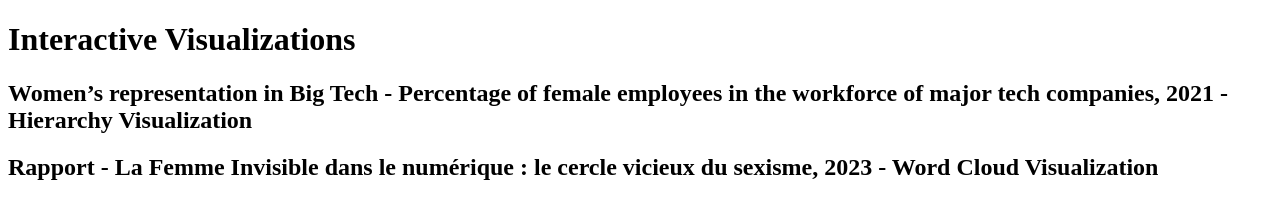
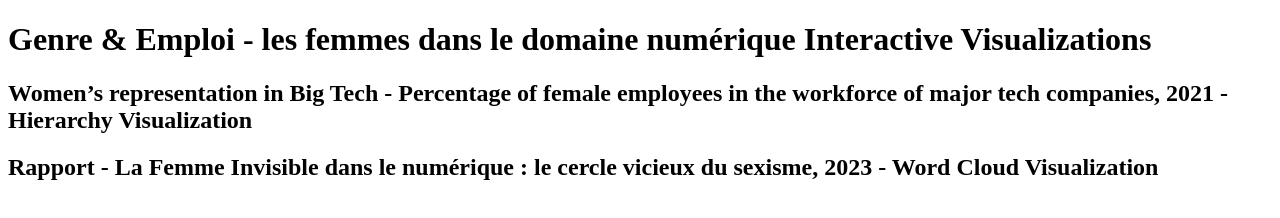
Before and after one commit to moyizh/2025visualizations, a plain HTML site: page index.html in a window 1280 px wide. Drawn offline with Linux system fonts and the light colour scheme; a script that the page names is missing.

Commit message:
Update index.html

```diff
--- a/index.html
+++ b/index.html
@@ -6,7 +6,7 @@
     <title> Genre & Emploi - les femmes dans le domaine numérique </title>
 </head>
 <body>
-    <h1>Interactive Visualizations</h1>
+    <h1>Genre & Emploi - les femmes dans le domaine numérique Interactive Visualizations</h1>
 
     <!-- First Chart: Hierarchy Visualization -->
     <h2>Women’s representation in Big Tech - Percentage of female employees in the workforce of major tech companies, 2021
```
